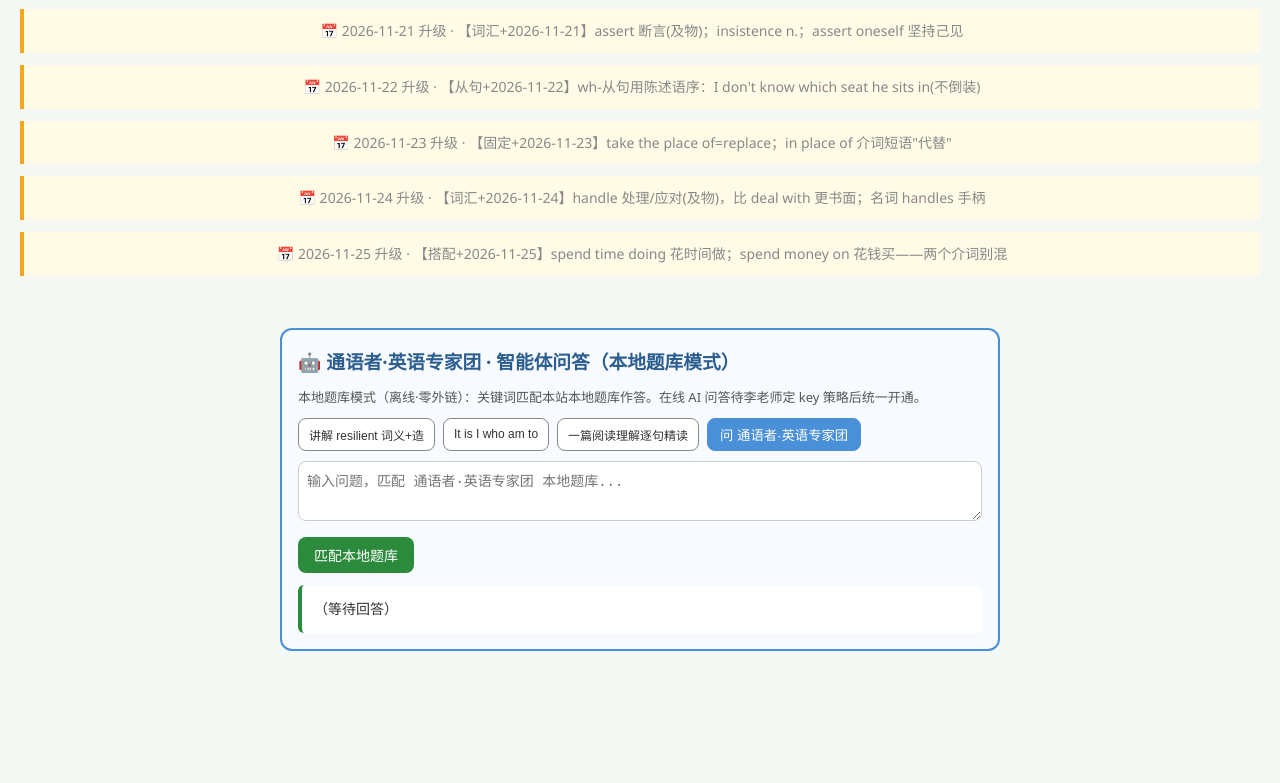
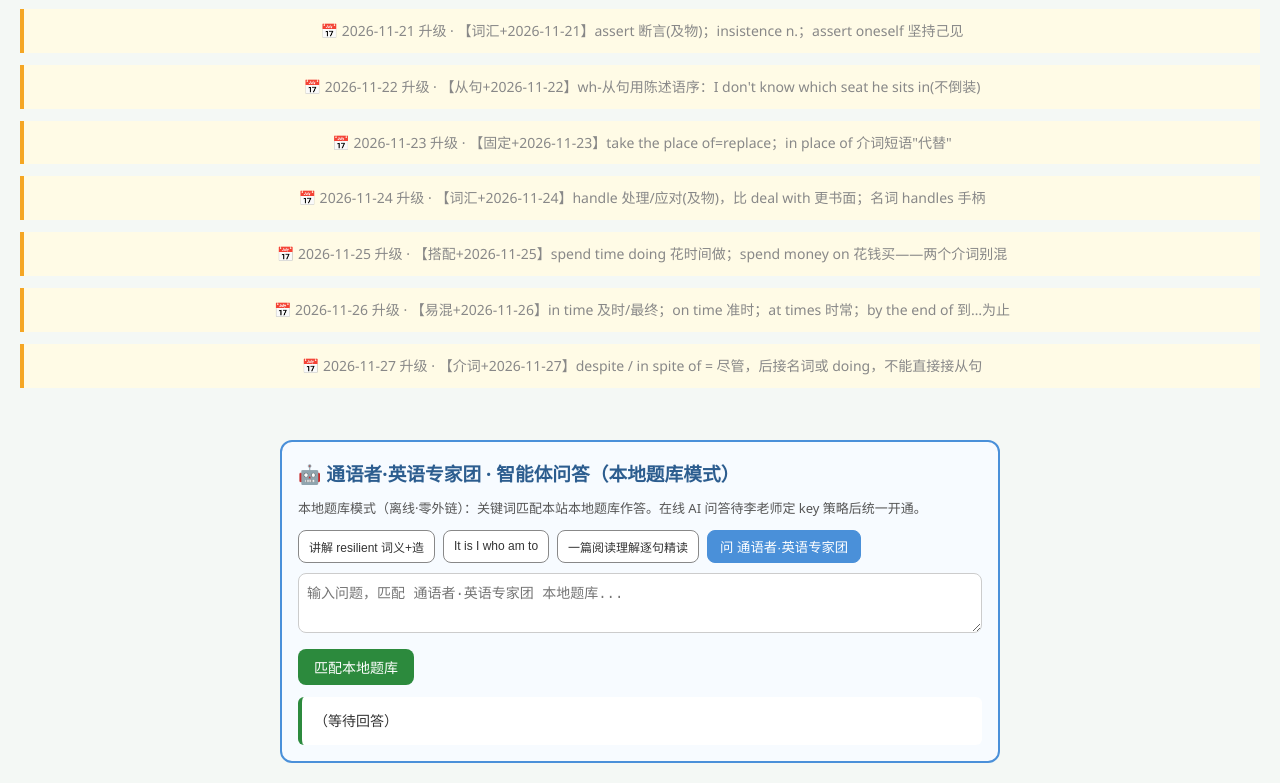
Before and after one commit to dapengzhanchi141345/teachbot-deploy, a plain HTML site: page web/sites/english.html in a window 1280 px wide. Shown: the part 2552-3335 px from the top of the page. Before the commit the page ends 3223 px from the top, so only its background shows below. Drawn offline with Linux system fonts and the light colour scheme.

Commit message:
sync english.html from li-yanming-english 独立站 (11-27)

```diff
--- a/web/sites/english.html
+++ b/web/sites/english.html
@@ -149,6 +149,10 @@ footer{text-align:center;padding:20px;color:#888;font-size:13px;margin-top:30px;
 <div style="background:#fffbe6;border-left:4px solid #f5a623;padding:10px;margin:12px 0;font-size:14px">📅 2026-11-24 升级 · 【词汇+2026-11-24】handle 处理/应对(及物)，比 deal with 更书面；名词 handles 手柄</div>
 
 <div style="background:#fffbe6;border-left:4px solid #f5a623;padding:10px;margin:12px 0;font-size:14px">📅 2026-11-25 升级 · 【搭配+2026-11-25】spend time doing 花时间做；spend money on 花钱买——两个介词别混</div>
+
+<div style="background:#fffbe6;border-left:4px solid #f5a623;padding:10px;margin:12px 0;font-size:14px">📅 2026-11-26 升级 · 【易混+2026-11-26】in time 及时/最终；on time 准时；at times 时常；by the end of 到…为止</div>
+
+<div style="background:#fffbe6;border-left:4px solid #f5a623;padding:10px;margin:12px 0;font-size:14px">📅 2026-11-27 升级 · 【介词+2026-11-27】despite / in spite of = 尽管，后接名词或 doing，不能直接接从句</div>
 </footer>
 
 <script>
```
